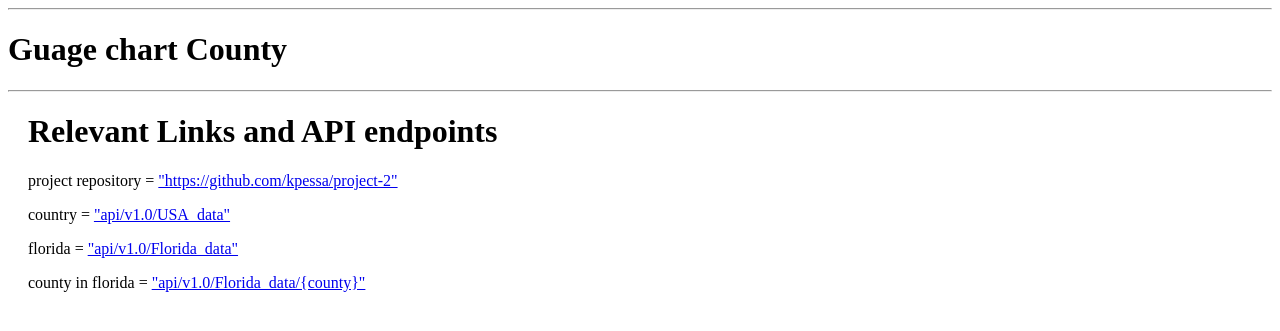
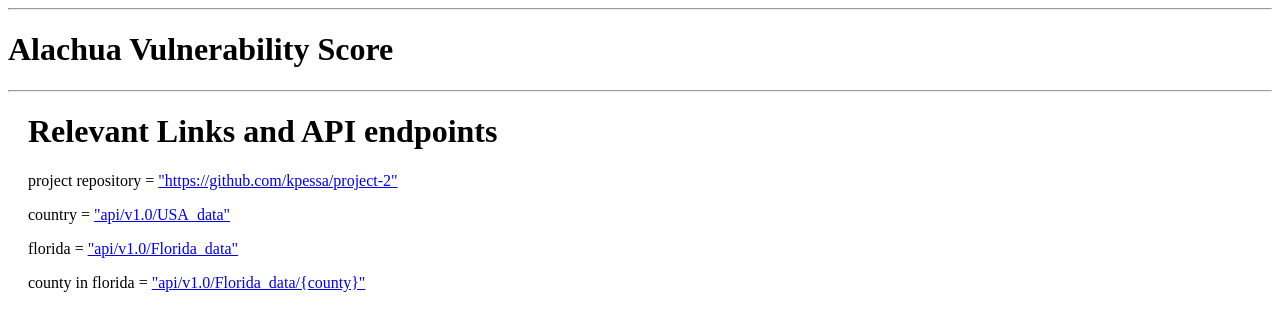
Before and after one commit to kpessa/project-2, a Flask app: template templates/modules/gauge-chart-county.html in a window 1280 px wide. Shown: the top 331 px of the page. Run offline with Flask 2, Linux system fonts and the light colour scheme; the template is opened without the code that fills it, so the values that code supplies are empty; some libraries are stand-ins or nearby versions.

Commit message:
updated div titles

```diff
--- a/templates/modules/d3-scatter.html
+++ b/templates/modules/d3-scatter.html
@@ -3,7 +3,7 @@
 <link rel="stylesheet" href="static/scatter/scatter.css">
 
 <div id="d3-scatter">
-  <h3 id="scatter-title-height"> D3 scatter plot</h3>
+  <h3 id="scatter-title-height"> D3 Scatter Plot</h3>
 
     <div id="xAxisDefinition">
 
--- a/templates/modules/gauge-chart-county.html
+++ b/templates/modules/gauge-chart-county.html
@@ -2,7 +2,8 @@
 
 <link rel="stylesheet" href="static/gauge/gauge.css">
 <hr>
-<h1 id="gauge-title">Guage chart County</h1>
+<!-- Set Default Gauge Title for Initial Page Load -->
+<h1 id="gauge-title">Alachua Vulnerability Score</h1>
 <div class="container">
   <div id="gauge-plot"></div>
 </div>
```
